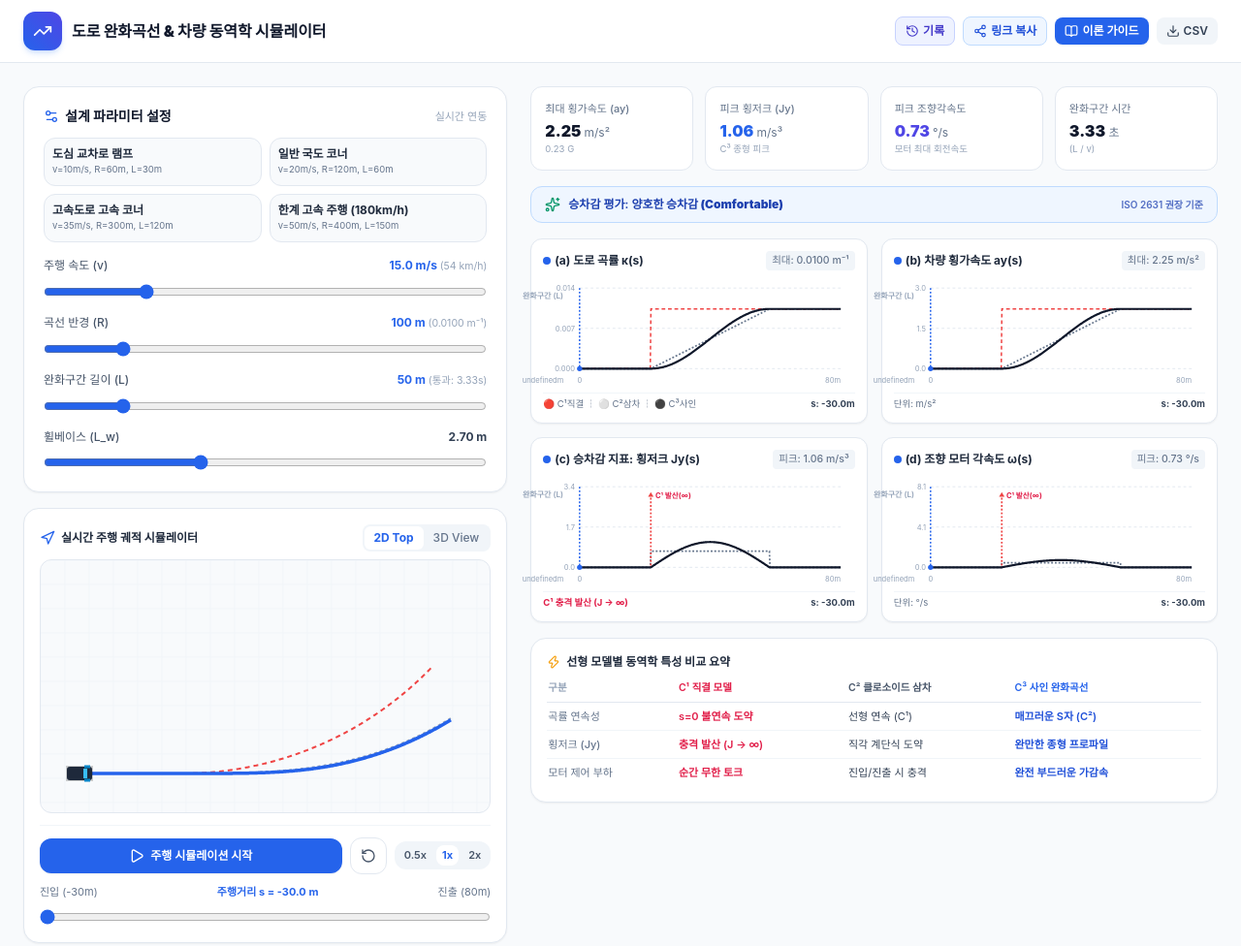
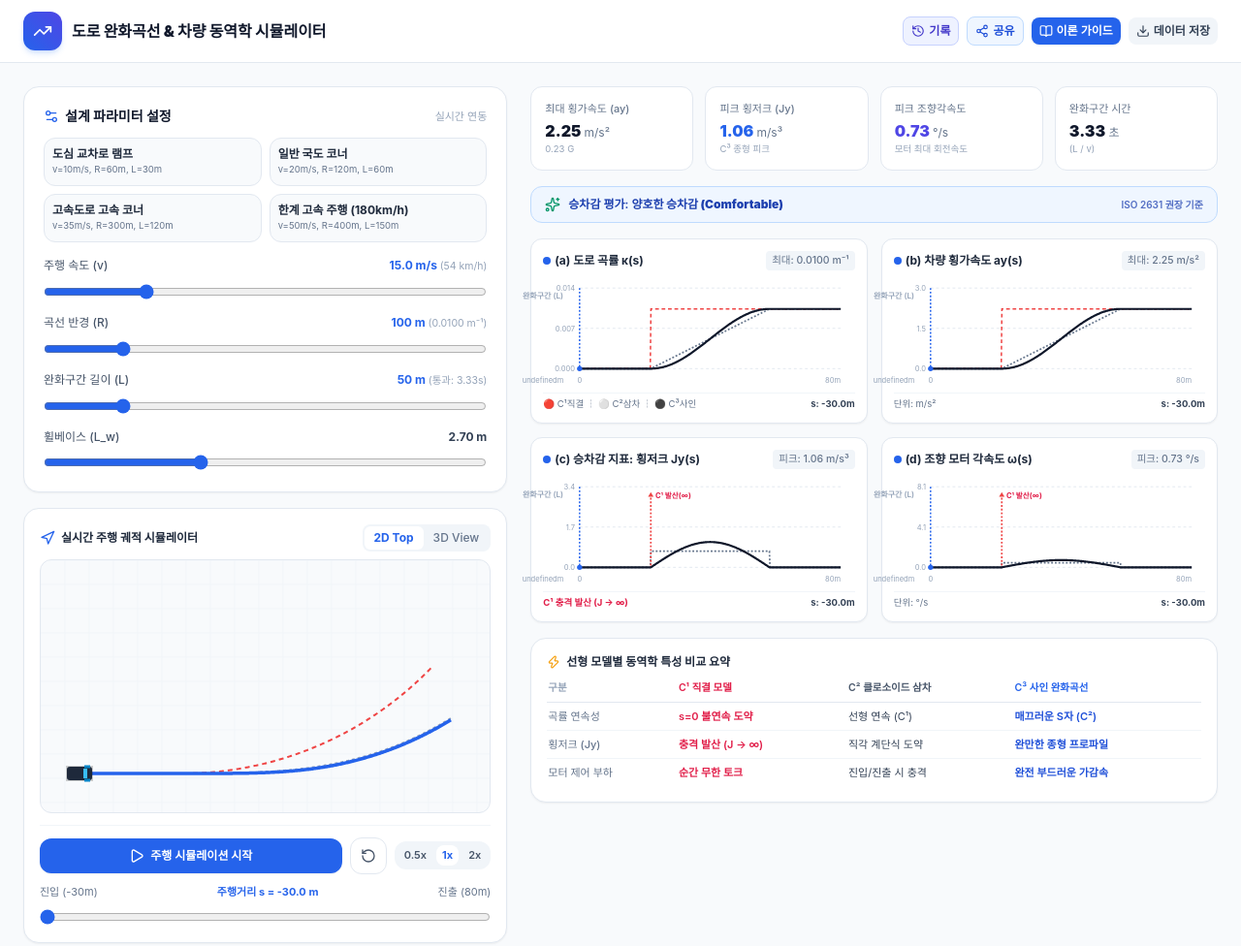
Before and after one commit to hyun090119/road-simulator, a plain HTML site: page index.html in a window 1280 px wide. Shown: the top 976 px of the page at 97% size. Drawn offline with nearby package versions, Linux system fonts and the light colour scheme.

Commit message:
index.html

```diff
--- a/index.html
+++ b/index.html
@@ -36,12 +36,14 @@
 </head>
 <body class="bg-slate-50 text-slate-800 min-h-screen flex flex-col antialiased selection:bg-blue-100 selection:text-blue-900">
 
-  <!-- 상단 네비게이션 헤더 -->
+  <!-- 상단 네비게이션 헤더 (모바일 반응형 2단 분리 & 글자 깨짐 방지) -->
   <header class="bg-white border-b border-slate-200 sticky top-0 z-30 shadow-xs">
-    <div class="max-w-7xl mx-auto px-3 sm:px-6 py-2.5 sm:py-3 flex items-center justify-between">
+    <div class="max-w-7xl mx-auto px-3 sm:px-6 py-2.5 sm:py-3 flex flex-col sm:flex-row sm:items-center sm:justify-between gap-2 sm:gap-4">
+
+      <!-- 제목 & 아이콘 -->
       <div class="flex items-center gap-2.5">
-        <div class="w-9 h-9 sm:w-10 sm:h-10 rounded-xl bg-gradient-to-tr from-blue-600 to-indigo-600 flex items-center justify-center text-white shadow-md shadow-blue-500/20">
-          <i data-lucide="trending-up" class="w-5 h-5"></i>
+        <div class="w-8 h-8 sm:w-10 sm:h-10 shrink-0 rounded-xl bg-gradient-to-tr from-blue-600 to-indigo-600 flex items-center justify-center text-white shadow-md shadow-blue-500/20">
+          <i data-lucide="trending-up" class="w-4 h-4 sm:w-5 sm:h-5"></i>
         </div>
         <div>
           <h1 class="text-sm sm:text-base font-black text-slate-900 leading-tight">
@@ -50,23 +52,23 @@
         </div>
       </div>
 
-      <!-- 헤더 액션 버튼 -->
-      <div class="flex items-center gap-1.5 sm:gap-2">
-        <button id="btn-history" class="inline-flex items-center gap-1 px-2.5 py-1.5 text-xs font-semibold text-indigo-700 bg-indigo-50 hover:bg-indigo-100 border border-indigo-200 rounded-lg transition active:scale-95">
-          <i data-lucide="history" class="w-3.5 h-3.5"></i>
+      <!-- 헤더 액션 버튼 바 (모바일: 제목 아래 4열 그리드로 가로 배치, PC: 우측 정렬) -->
+      <div class="grid grid-cols-4 sm:flex items-center gap-1.5 sm:gap-2 w-full sm:w-auto">
+        <button id="btn-history" class="inline-flex items-center justify-center gap-1 px-2 py-1.5 text-xs font-semibold text-indigo-700 bg-indigo-50 hover:bg-indigo-100 border border-indigo-200 rounded-lg transition active:scale-95 whitespace-nowrap">
+          <i data-lucide="history" class="w-3.5 h-3.5 shrink-0"></i>
           <span>기록</span>
         </button>
-        <button id="btn-share" class="inline-flex items-center gap-1 px-2.5 py-1.5 text-xs font-semibold text-blue-700 bg-blue-50 hover:bg-blue-100 border border-blue-200 rounded-lg transition active:scale-95">
-          <i data-lucide="share-2" class="w-3.5 h-3.5"></i>
-          <span class="hidden sm:inline">링크 복사</span>
+        <button id="btn-share" class="inline-flex items-center justify-center gap-1 px-2 py-1.5 text-xs font-semibold text-blue-700 bg-blue-50 hover:bg-blue-100 border border-blue-200 rounded-lg transition active:scale-95 whitespace-nowrap">
+          <i data-lucide="share-2" class="w-3.5 h-3.5 shrink-0"></i>
+          <span>공유</span>
         </button>
-        <button id="btn-theory" class="inline-flex items-center gap-1 px-2.5 py-1.5 text-xs font-semibold text-white bg-blue-600 hover:bg-blue-700 shadow-sm rounded-lg transition active:scale-95">
-          <i data-lucide="book-open" class="w-3.5 h-3.5 text-white"></i>
+        <button id="btn-theory" class="inline-flex items-center justify-center gap-1 px-2 py-1.5 text-xs font-semibold text-white bg-blue-600 hover:bg-blue-700 shadow-sm rounded-lg transition active:scale-95 whitespace-nowrap">
+          <i data-lucide="book-open" class="w-3.5 h-3.5 shrink-0 text-white"></i>
           <span>이론 가이드</span>
         </button>
-        <button id="btn-export-csv" class="inline-flex items-center gap-1 px-2.5 py-1.5 text-xs font-semibold text-slate-700 bg-slate-100 hover:bg-slate-200 rounded-lg transition active:scale-95">
-          <i data-lucide="download" class="w-3.5 h-3.5"></i>
-          <span class="hidden sm:inline">CSV</span>
+        <button id="btn-export-csv" class="inline-flex items-center justify-center gap-1 px-2 py-1.5 text-xs font-semibold text-slate-700 bg-slate-100 hover:bg-slate-200 rounded-lg transition active:scale-95 whitespace-nowrap">
+          <i data-lucide="download" class="w-3.5 h-3.5 shrink-0"></i>
+          <span>데이터 저장</span>
         </button>
       </div>
     </div>
@@ -722,6 +724,7 @@
       sliderS.max = endS;
       valEndS.textContent = endS.toFixed(0);
       updateKPIs();
+      updateCockpitGauges();
       renderAllCharts();
       if (state.viewMode === '2D') {
         drawRoadCanvas();
@@ -756,6 +759,48 @@
       document.getElementById('tag-max-ay').textContent = `최대: ${maxAy.toFixed(2)} m/s²`;
       document.getElementById('tag-max-jy').textContent = `피크: ${peakJ.toFixed(2)} m/s³`;
       document.getElementById('tag-max-omega').textContent = `피크: ${peakOmega.toFixed(2)} °/s`;
+    }
+
+    // 콕핏 계측기 전용 독립 업데이트 함수 (2D/3D 모드 및 주행거리 실시간 완벽 연동)
+    function updateCockpitGauges() {
+      if (!computedData) return;
+      const { l, r, lw, v } = state;
+      const s = state.s;
+
+      let curK = 0, curDk = 0;
+      if (s >= 0 && s <= l) {
+        curK = (1 / (2 * r)) * (1 - Math.cos((Math.PI * s) / l));
+        curDk = (Math.PI / (2 * r * l)) * Math.sin((Math.PI * s) / l);
+      } else if (s > l) {
+        curK = 1 / r;
+        curDk = 0;
+      }
+
+      const curAy = v * v * curK;
+      const curDelta = Math.atan(lw * curK) * (180 / Math.PI); // 앞바퀴 실제 조향각 (deg)
+      const curOmega = (v * (lw * curDk) / (1 + Math.pow(lw * curK, 2))) * (180 / Math.PI);
+      const curG = curAy / 9.81;
+
+      // 텍스트 수치 업데이트
+      meterSteer.textContent = curDelta.toFixed(2);
+      meterOmega.textContent = curOmega.toFixed(1);
+      meterAy.textContent = curAy.toFixed(2);
+      meterG.textContent = curG.toFixed(2);
+
+      // 실제 스티어링 휠 기어비(약 14:1)를 적용하여 시각적으로 핸들이 확연하게 회전하도록 표시
+      const steeringWheelRotation = -curDelta * 14;
+      steeringWheel.style.transform = `rotate(${steeringWheelRotation}deg)`;
+
+      // 체감 횡G 볼 위치: 0.6G 기준 최대 22px까지 시각적으로 크게 이동
+      const maxOffset = 22;
+      const gOffset = Math.max(-maxOffset, Math.min(maxOffset, (curG / 0.6) * maxOffset));
+      gBall.style.transform = `translateX(${gOffset}px)`;
+
+      // 하단 그래프 s 위치 텍스트 연동
+      document.getElementById('cur-kappa-s').textContent = `s: ${s.toFixed(1)}m`;
+      document.getElementById('cur-ay-s').textContent = `s: ${s.toFixed(1)}m`;
+      document.getElementById('cur-jy-s').textContent = `s: ${s.toFixed(1)}m`;
+      document.getElementById('cur-omega-s').textContent = `s: ${s.toFixed(1)}m`;
     }
 
     function drawSVGChart(svgId, key1, key2, key3, maxVal, isDivergent = false) {
@@ -902,28 +947,14 @@
       const carPt = traj3[idx];
       const carPos = toCanvas(carPt.x, carPt.y);
 
-      let curK = 0, curDk = 0;
+      let curK = 0;
       if (state.s >= 0 && state.s <= l) {
         curK = (1 / (2 * state.r)) * (1 - Math.cos((Math.PI * state.s) / l));
-        curDk = (Math.PI / (2 * state.r * l)) * Math.sin((Math.PI * state.s) / l);
       } else if (state.s > l) {
         curK = 1 / state.r;
       }
       const curAy = state.v * state.v * curK;
       const curDelta = Math.atan(state.lw * curK) * (180 / Math.PI);
-      const curOmega = (state.v * (state.lw * curDk) / (1 + Math.pow(state.lw * curK, 2))) * (180 / Math.PI);
-
-      meterSteer.textContent = curDelta.toFixed(2);
-      meterOmega.textContent = curOmega.toFixed(1);
-      meterAy.textContent = curAy.toFixed(2);
-      meterG.textContent = (curAy / 9.81).toFixed(2);
-      steeringWheel.style.transform = `rotate(${-curDelta * 4}deg)`;
-      gBall.style.transform = `translateX(${Math.min(22, Math.max(-22, curAy * 4.5))}px)`;
-
-      document.getElementById('cur-kappa-s').textContent = `s: ${state.s.toFixed(1)}m`;
-      document.getElementById('cur-ay-s').textContent = `s: ${state.s.toFixed(1)}m`;
-      document.getElementById('cur-jy-s').textContent = `s: ${state.s.toFixed(1)}m`;
-      document.getElementById('cur-omega-s').textContent = `s: ${state.s.toFixed(1)}m`;
 
       ctxRoad.save();
       ctxRoad.translate(carPos.cx, carPos.cy);
@@ -1167,13 +1198,16 @@
       if (state.isPlaying) {
         if (state.lastTime !== null) {
           const dt = (time - state.lastTime) / 1000;
-          const ds = state.v * dt * state.speed;
+          // 체감 속도 향상을 위한 시각적 배속 계수 (1.8배) 적용
+          const visualScale = 1.8;
+          const ds = state.v * dt * state.speed * visualScale;
           state.s += ds;
           if (state.s > computedData.endS) {
             state.s = computedData.startS;
           }
           sliderS.value = state.s;
           valS.textContent = state.s.toFixed(1);
+          updateCockpitGauges();
           renderAllCharts();
           if (state.viewMode === '2D') {
             drawRoadCanvas();
@@ -1300,6 +1334,7 @@
         playIcon.setAttribute('data-lucide', 'play');
         lucide.createIcons();
       }
+      updateCockpitGauges();
       renderAllCharts();
       if (state.viewMode === '2D') {
         drawRoadCanvas();
@@ -1331,6 +1366,7 @@
       playText.textContent = '주행 시뮬레이션 시작';
       playIcon.setAttribute('data-lucide', 'play');
       lucide.createIcons();
+      updateCockpitGauges();
       renderAllCharts();
       if (state.viewMode === '2D') {
         drawRoadCanvas();
```
